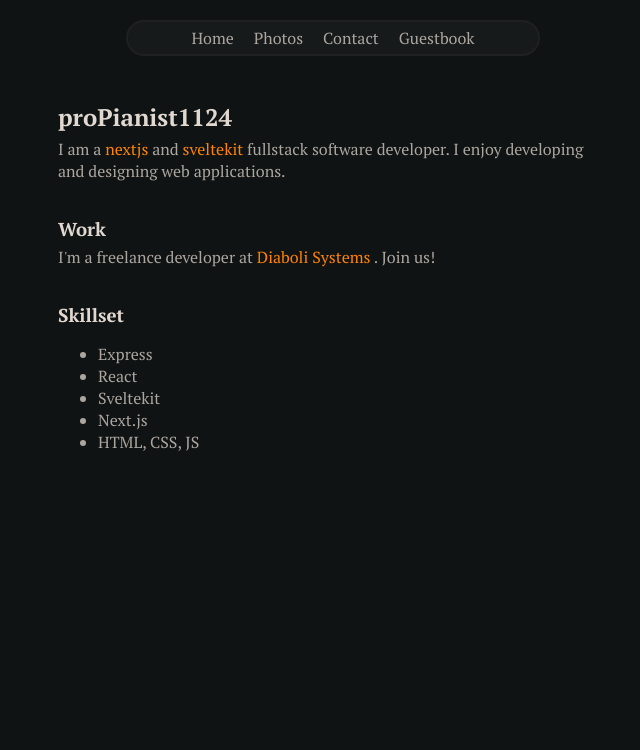
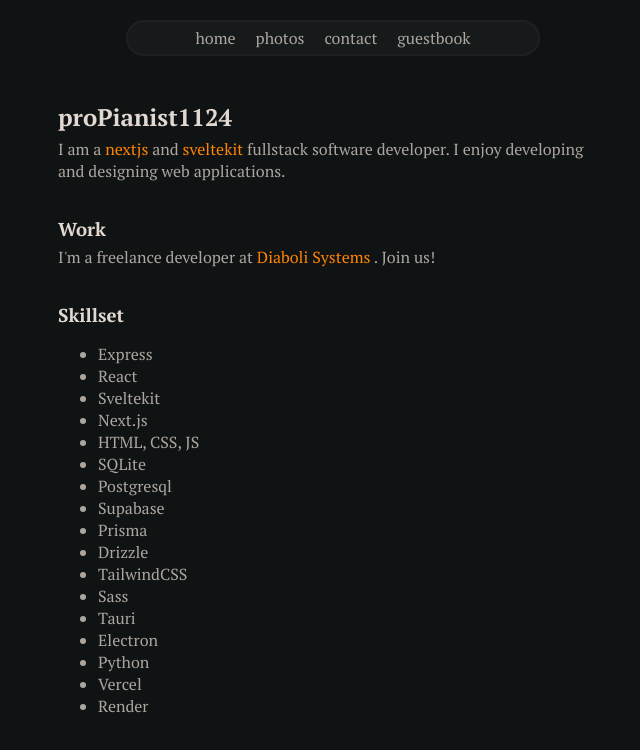
Before and after one commit to proPianist1124/propianist1124, a SvelteKit app: page / in a window 1280 px wide. Shown: the top 750 px of the page, without its empty margins (307-947 px from the left). Built offline with nearby package versions, Linux system fonts and the light colour scheme.

Commit message:
replaced with icons and lowercase titles

```diff
--- a/src/routes/+layout.svelte
+++ b/src/routes/+layout.svelte
@@ -5,16 +5,16 @@
 
 <nav>
     <a href="/">
-        <div>Home</div>
+        <div>home</div>
     </a>
     <a href="/photos">
-        <div>Photos</div>
+        <div>photos</div>
     </a>
     <a href="/contact">
-        <div>Contact</div>
+        <div>contact</div>
     </a>
     <a href="/guestbook">
-        <div>Guestbook</div>
+        <div>guestbook</div>
     </a>
 </nav>
 <main style={$page.url.pathname != "/photos" ? "max-width: 550px;" : "max-width: 1000px"}>
--- a/src/routes/+page.svelte
+++ b/src/routes/+page.svelte
@@ -5,6 +5,18 @@
     "Sveltekit",
     "Next.js",
     "HTML, CSS, JS",
+    "SQLite",
+    "Postgresql",
+    "Supabase",
+    "Prisma",
+    "Drizzle",
+    "TailwindCSS",
+    "Sass",
+    "Tauri",
+    "Electron",
+    "Python",
+    "Vercel",
+    "Render"
   ];
 </script>
 
```
Also changed, not shown: src/routes/contact/+page.svelte (+15 -8 lines).
